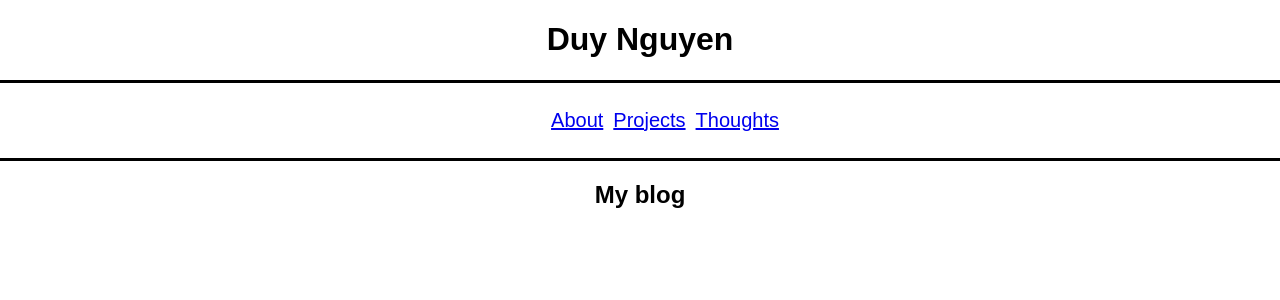
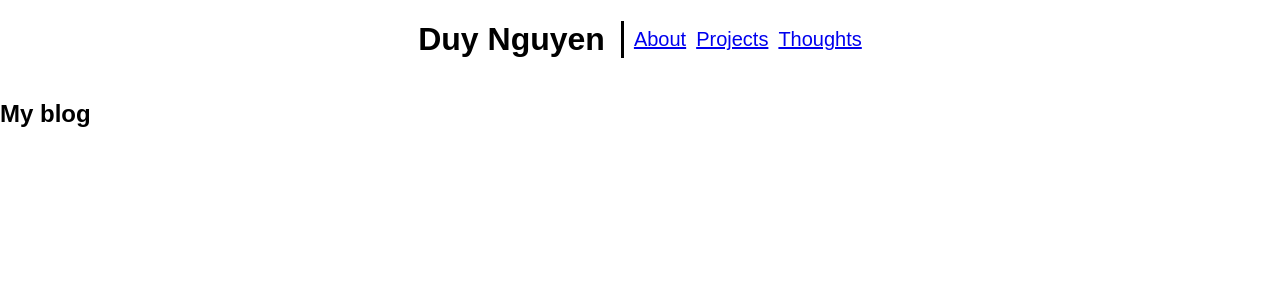
Before and after one commit to zuik/zui-web, a React (Create React App) app: page /thoughts in a window 1280 px wide. Shown: the top 300 px of the page. Built offline with nearby package versions, Linux system fonts and the light colour scheme.

Commit message:
Little prettier

```diff
--- a/src/Header.js
+++ b/src/Header.js
@@ -1,7 +1,7 @@
 import React, { Component } from 'react';
 import {Link} from 'react-router-dom';
 
-class Header extends Component {
+/*class Header extends Component {
   render() {
     return (
       <div className="header">
@@ -23,6 +23,24 @@ class Navigation extends Component {
       </ul>
     </div>);
   }
+}*/
+
+class Header extends Component {
+  render() {
+    return (
+    <div className="head">
+      <header>
+        <h1>Duy Nguyen</h1>
+        <div className="nav">
+          <ul>
+            <li><Link to={"/about/"}>About</Link></li>
+            <li><Link to={"/projects/"}>Projects</Link></li>
+            <li><Link to={"/thoughts"}>Thoughts</Link></li>
+          </ul>
+        </div>
+      </header>
+    </div>);
+  }
 }
 
 
--- a/src/Home.css
+++ b/src/Home.css
@@ -1,24 +1,43 @@
-.container {
-  margin: 0 auto;
-  text-align: center; }
+body {
+  margin: 0 auto; }
 
-.container .nav {
-  border-bottom: solid black;
-  border-top: solid black;
-  margin: 0 auto;
+body header {
   display: flex;
+  flex-flow: row wrap;
+  align-items: center;
   justify-content: center; }
 
-.container .nav ul {
+@media (max-width: 425px) {
+  body header h1 {
+    border-top: solid black;
+    border-bottom: solid black; } }
+
+@media (min-width: 425px) {
+  body header h1 {
+    border-right: solid black;
+    padding-right: .5em; } }
+
+body header .nav {
   display: flex;
-  flex-direction: row;
-  flex-wrap: wrap;
-  justify-content: center;
-  align-items: center; }
+  flex-flow: row wrap; }
 
-.container .nav ul li {
+body header .nav h1 {
+  margin-top: .5em;
+  margin-bottom: .5em; }
+
+body header .nav ul {
+  display: flex;
+  flex-flow: row wrap;
+  margin: 0 auto;
+  padding: 0; }
+
+body header .nav ul li {
   list-style: none;
   font-size: 20px;
-  margin-top: .5em;
-  margin-bottom: .5em;
   margin-left: .5em; }
+
+@media (min-width: 425px) {
+  body header .nav ul li {
+    margin-top: .5em;
+    margin-bottom: .5em;
+    margin-left: .5em; } }
--- a/src/Home.scss
+++ b/src/Home.scss
@@ -1,27 +1,70 @@
-.container {
+// .container {
+//     margin: 0 auto;
+//     text-align: center;
+
+
+
+
+// }
+body {
     margin: 0 auto;
-    text-align: center;
+
+    header {
+        display: flex;
+        flex-flow: row wrap;
+        align-items: center;
+        justify-content: center;
+        @media(max-width: 425px){
+            h1{
+                border-top: solid black;
+                border-bottom: solid black;
+            }
+        }
+        @media(min-width: 425px){
+            h1{
+                border-right: solid black;
+                padding-right: .5em;
+            }
+        }
     .nav{
-        border-bottom: solid black;
-        border-top: solid black;
+        // border-bottom: solid black;
+        // border-top: solid black;
 
-        margin: 0 auto;
+        // margin: 0 auto;
         display: flex;
-        justify-content: center;
+        flex-flow: row wrap;
+        // justify-content: center;
+        h1 {
+            margin-top: .5em;
+            margin-bottom: .5em;
+        }
 
         ul {
             display: flex;
-            flex-direction: row;
-            flex-wrap: wrap;
-            justify-content: center;
-            align-items: center;
+            flex-flow: row wrap;
+            margin: 0 auto;
+            padding: 0;
+
             li {
                 list-style: none;
                 font-size: 20px;
-                margin-top: .5em;
-                margin-bottom: .5em;
                 margin-left: .5em;
             }
+
+            @media(min-width: 425px) {
+                li {
+
+                    margin-top: .5em;
+                    margin-bottom: .5em;
+                    margin-left: .5em;
+               }
+            }
+
         }
     }
+
+    }
+
+
+
 }
```
